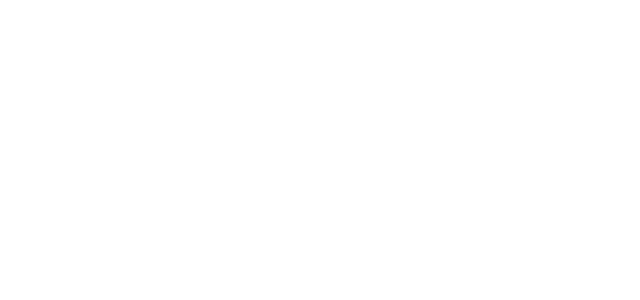
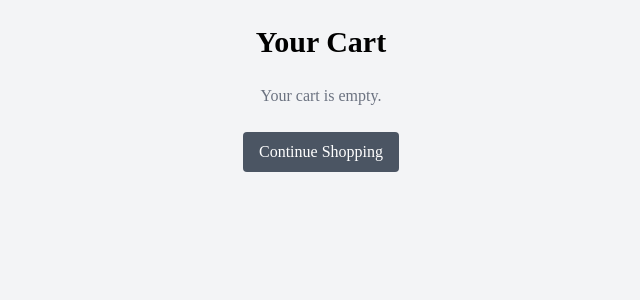
Before and after one commit to Thanujsai/print-it-ui, a React (Create React App) app: page /cart in a window 1280 px wide. Before the commit this address had no page. Shown: the top 300 px of the page, without its empty margins (319-959 px from the left). Built offline with nearby package versions, Linux system fonts and the light colour scheme; a web font is replaced by a local one; what antd-style would draw is missing.

Commit message:
basic cart

```diff
--- a/src/App.js
+++ b/src/App.js
@@ -29,6 +29,9 @@
 import Explore from './components/Explore/Explore.js';
 import Details from './components/ProductDetails/Details.js';
 import Profile from './Test.js';
+import Cart from './components/Cart/Cart.js';
+import { CartProvider } from './components/CartContext';
+
 
 function App() {
 
@@ -37,6 +40,7 @@
   }, []);
 
   return (
+    <CartProvider>
     <Router>
       <div className="app">
         <main className="main-content">
@@ -58,6 +62,7 @@
             <Route path="/draggable" element={<DraggableDiv />} />
             <Route path="/variants" element={<Variants />} />
             <Route path="/details/:id" element={<Details />} />
+            <Route path="/cart" element={<Cart />} />
             <Route path="/thanuj" element={<Profile />} />
             {/* <Route path="/about" element={<About />} /> */}
             {/* Add more routes as needed */}
@@ -66,6 +71,7 @@
         {/* <Footer /> */}
       </div>
     </Router>
+    </CartProvider>
   );
 }
 
--- /dev/null
+++ b/src/components/Cart/Cart.js
@@ -0,0 +1,68 @@
+import { useCart } from "../CartContext";
+import { FaTrashAlt } from "react-icons/fa";
+import { useNavigate } from "react-router-dom";
+
+const Cart = () => {
+  const { cart, removeFromCart } = useCart();
+  const navigate = useNavigate();
+
+  // Calculate total price
+  const totalPrice = cart
+    .reduce((acc, item) => acc + parseFloat(item.price.replace("$", "")), 0)
+    .toFixed(2);
+
+  return (
+    <div className="min-h-screen p-6 bg-gray-100">
+      <h2 className="text-3xl font-bold text-center mb-6">Your Cart</h2>
+
+      {cart.length === 0 ? (
+        <p className="text-center text-gray-500">Your cart is empty.</p>
+      ) : (
+        <div className="max-w-4xl mx-auto bg-white p-6 rounded-lg shadow-lg">
+          {cart.map((item, index) => (
+            <div key={index} className="flex items-center border-b py-4">
+              <img
+                src={item.image}
+                alt={item.title}
+                className="w-24 h-24 object-cover rounded-lg mr-4"
+              />
+              <div className="flex-1">
+                <h3 className="text-lg font-semibold">{item.title}</h3>
+                <p className="text-gray-600">{item.price}</p>
+              </div>
+              <button
+                className="text-red-500 hover:text-red-700"
+                onClick={() => removeFromCart(item.id)}
+              >
+                <FaTrashAlt size={20} />
+              </button>
+            </div>
+          ))}
+
+          {/* Total Price */}
+          <div className="flex justify-between items-center mt-6">
+            <h3 className="text-xl font-bold">Total: ${totalPrice}</h3>
+            <button
+              className="bg-primary text-white px-6 py-2 rounded-lg hover:bg-primaryDark transition"
+              onClick={() => alert("Proceed to checkout (Not implemented)")}
+            >
+              Checkout
+            </button>
+          </div>
+        </div>
+      )}
+
+      {/* Back Button */}
+      <div className="flex justify-center mt-6">
+        <button
+          onClick={() => navigate("/explore")}
+          className="px-4 py-2 bg-gray-600 text-white rounded hover:bg-gray-700"
+        >
+          Continue Shopping
+        </button>
+      </div>
+    </div>
+  );
+};
+
+export default Cart;
--- /dev/null
+++ b/src/components/CartContext.js
@@ -0,0 +1,34 @@
+import React, { createContext, useContext, useState, useEffect } from "react";
+
+const CartContext = createContext();
+
+export const CartProvider = ({ children }) => {
+  // Load cart data from localStorage
+  const getInitialCart = () => {
+    const savedCart = localStorage.getItem("cart");
+    return savedCart ? JSON.parse(savedCart) : [];
+  };
+
+  const [cart, setCart] = useState(getInitialCart);
+
+  // Save cart to localStorage whenever it updates
+  useEffect(() => {
+    localStorage.setItem("cart", JSON.stringify(cart));
+  }, [cart]);
+
+  const addToCart = (product) => {
+    setCart((prevCart) => [...prevCart, product]);
+  };
+
+  const removeFromCart = (id) => {
+    setCart((prevCart) => prevCart.filter((item) => item.id !== id));
+  };
+
+  return (
+    <CartContext.Provider value={{ cart, addToCart, removeFromCart }}>
+      {children}
+    </CartContext.Provider>
+  );
+};
+
+export const useCart = () => useContext(CartContext);
--- a/src/components/ProductDetails/Details.js
+++ b/src/components/ProductDetails/Details.js
@@ -9,7 +9,8 @@
 import { GiHamburgerMenu } from 'react-icons/gi';
 import GradientButton from '../GradientButton/GradientButton';
 import { FaShoppingCart } from 'react-icons/fa';
-
+import { useCart } from '../CartContext';
+import black from '../Images/black.png';
 
 const Details = () => {
   const { id } = useParams();
@@ -18,6 +19,13 @@
 
   // State to track the selected image
   const [selectedImage, setSelectedImage] = useState(product?.image);
+
+  const { addToCart } = useCart();//This extracts the addToCart function from the useCart context.
+
+  const handleAddToCart = () => {
+    addToCart(product);
+    navigate('/cart');  // Navigate after adding
+  };
 
   if (!product) {
     return <div className="text-center text-red-500">Product not found</div>;
@@ -59,7 +67,7 @@
         {/* Left Side: Stacked Small Images */}
         <div
         className="flex flex-col gap-3">
-          {[product.image, product.image, product.image, product.image].map((img, index) => (
+          {[product.image, product.image, product.image, product.image, black].map((img, index) => (
             <motion.img
               initial={{opacity:0, scale:0 }}
               animate={{opacity:1, scale:1}}
@@ -115,7 +123,7 @@
 
       {/* Buttons */}
       <div className='flex justify-center items-center gap-6 p-6'>
-        <GradientButton />
+        <Button type="primary" onClick={handleAddToCart}>Add to Cart</Button>
         <Button type="primary" onClick={() => navigate("/explore")}>Back</Button>
       </div>
     </div>
```
